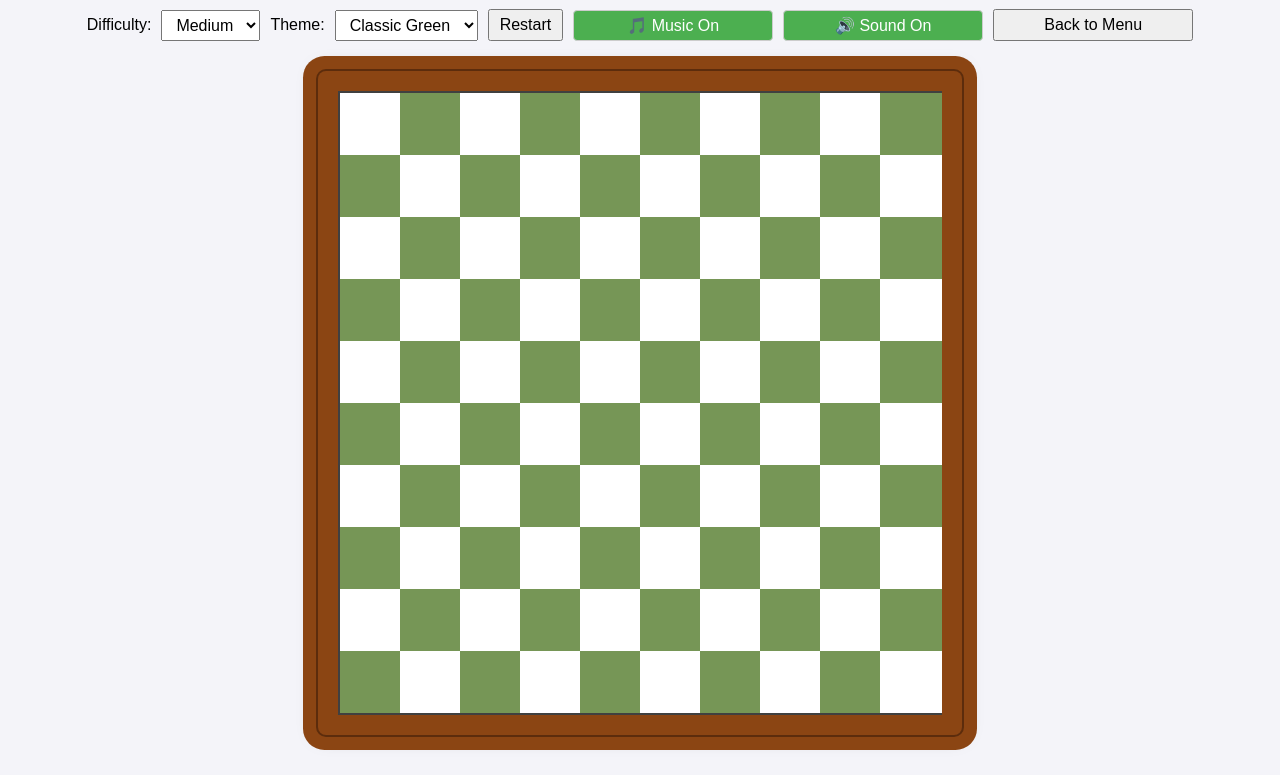
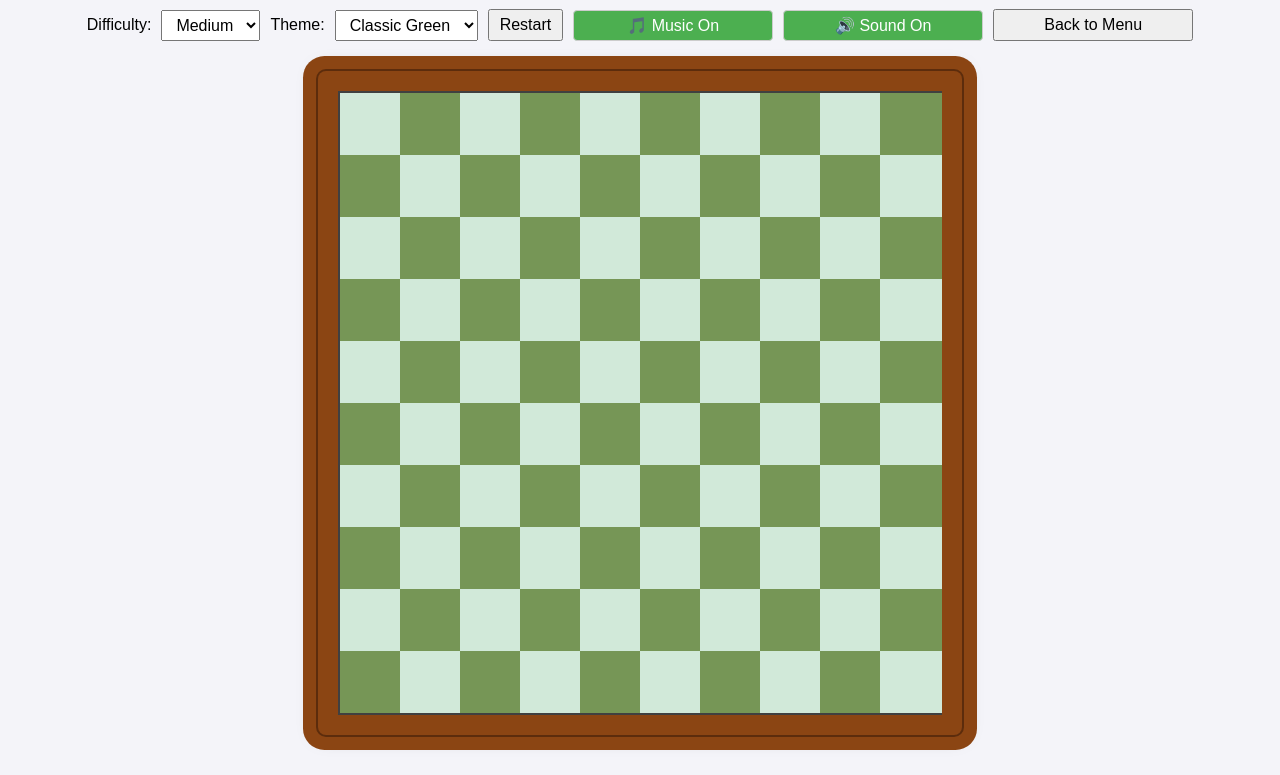
Before and after one commit to Darylwanji/SweepersGambit, a plain HTML site: page src/game.html in a window 1280 px wide. Shown: the part 98-873 px from the top of the page. Drawn offline with Linux system fonts and the light colour scheme.

Commit message:
Updated revelead cells

```diff
--- a/src/styles/main.css
+++ b/src/styles/main.css
@@ -1,37 +1,37 @@
 /* Theme System */
 :root {
-    --light-square: #fff;
+    --light-square: #d1e9d9;
     --dark-square: #769656;
-    --light-square-revealed: #e6e6e6;
-    --dark-square-revealed: #658745;
+    --light-square-revealed: #ffffff;
+    --dark-square-revealed: #9da0a4;
     --frame-color: #8B4513;
     --frame-border: #5C2C0C;
 }
 
 /* Theme definitions */
 [data-theme="classic"] {
-    --light-square: #fff;
+    --light-square: #d1e9d9;
     --dark-square: #769656;
-    --light-square-revealed: #e6e6e6;
-    --dark-square-revealed: #658745;
+    --light-square-revealed: #ffffff;
+    --dark-square-revealed: #9da0a4;
     --frame-color: #8B4513;
     --frame-border: #5C2C0C;
 }
 
 [data-theme="blue"] {
-    --light-square: #dee3e6;
+    --light-square: #c4dceb;
     --dark-square: #4b84b5;
-    --light-square-revealed: #c2d7e8;
-    --dark-square-revealed: #3a699e;
+    --light-square-revealed: #ffffff;
+    --dark-square-revealed: #9da0a4;
     --frame-color: #2c3e50;
     --frame-border: #1a2634;
 }
 
 [data-theme="purple"] {
-    --light-square: #e8e9ff;
+    --light-square: #f9d9fd;
     --dark-square: #7d4a8d;
-    --light-square-revealed: #d8d9ff;
-    --dark-square-revealed: #6a3a7a;
+    --light-square-revealed: #ffffff;
+    --dark-square-revealed: #9da0a4;
     --frame-color: #4a235a;
     --frame-border: #2e1437;
 }
@@ -39,8 +39,8 @@
 [data-theme="wood"] {
     --light-square: #f0d9b5;
     --dark-square: #b58863;
-    --light-square-revealed: #e6cca1;
-    --dark-square-revealed: #a67953;
+    --light-square-revealed: #ffffff;
+    --dark-square-revealed: #9da0a4;
     --frame-color: #8B4513;
     --frame-border: #5C2C0C;
 }
```
